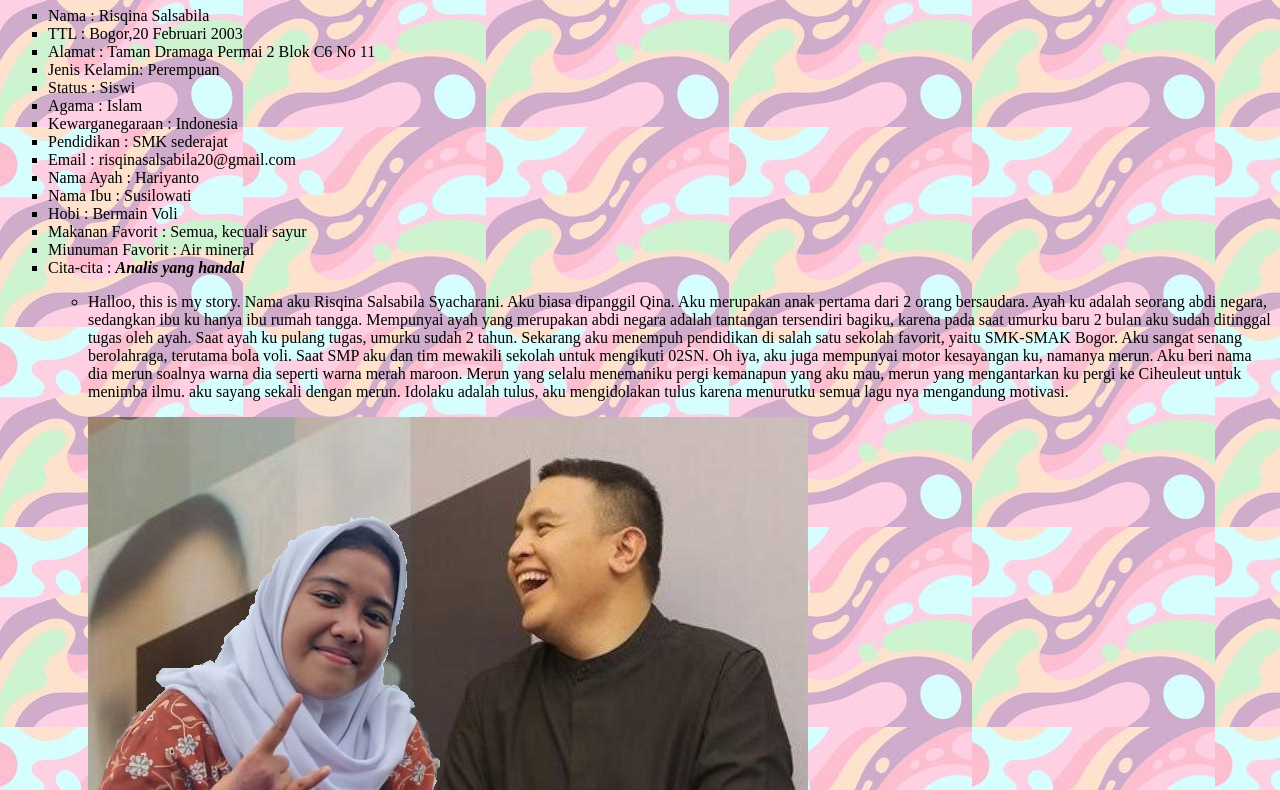
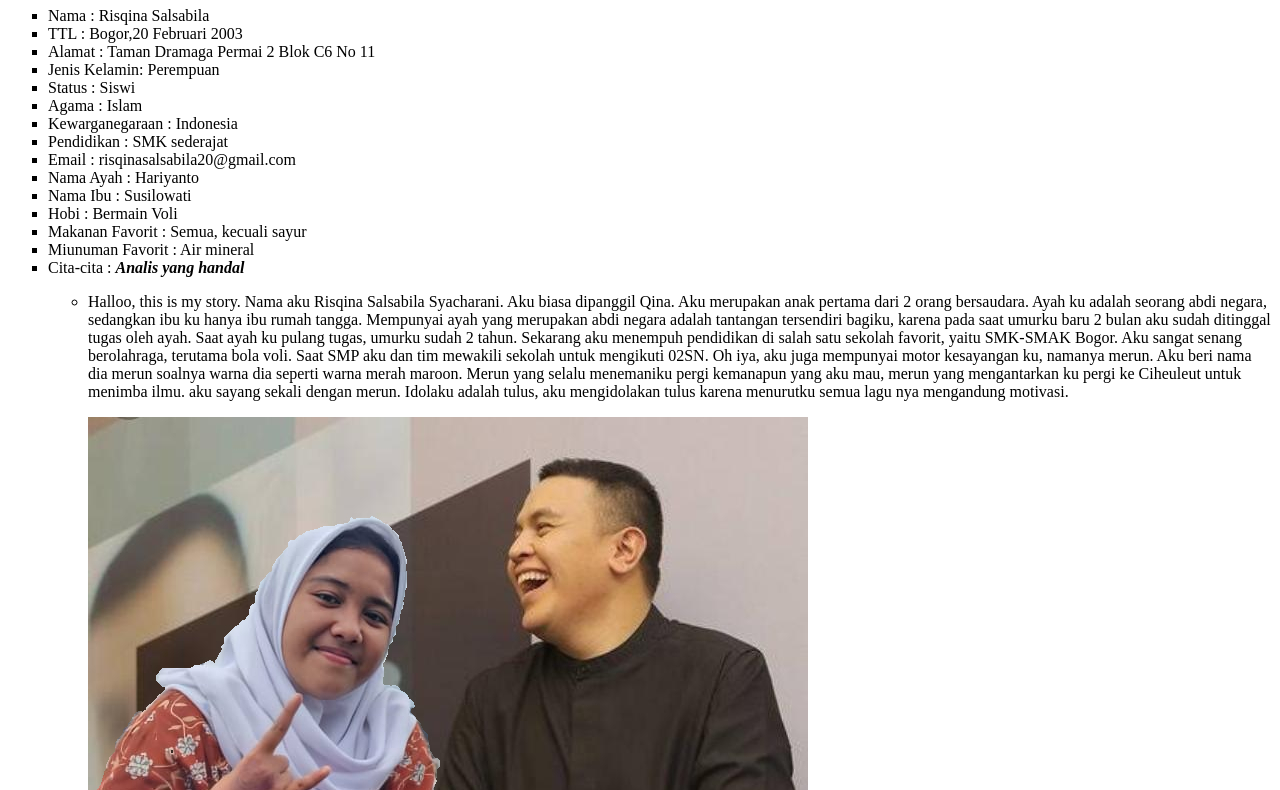
Before and after one commit to risqinasalsabila/risqinasalsabila.github.io, a plain HTML site: page index.html in a window 1280 px wide. Shown: the part 73-863 px from the top of the page. Drawn offline with Linux system fonts and the light colour scheme.

Commit message:
Update index.html

```diff
--- a/index.html
+++ b/index.html
@@ -1,6 +1,6 @@
 <!DOCTYPE html>
 <html>
-<body style="background-image: url('Pastel_Background.jpg')";>
+<link rel="stylesheet" type="text/css" href="rider.css">
 <head>
 	<title>BIODATA</title>
 	<h1> MY BIODATA</h1>
```
